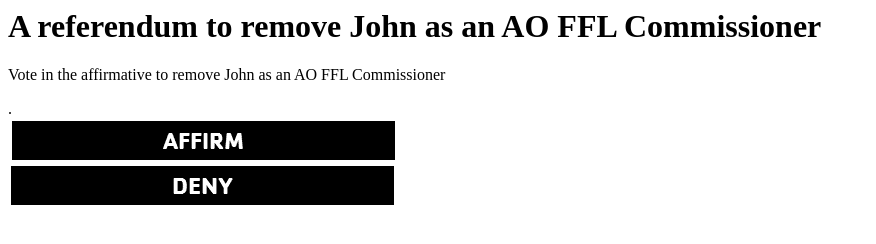
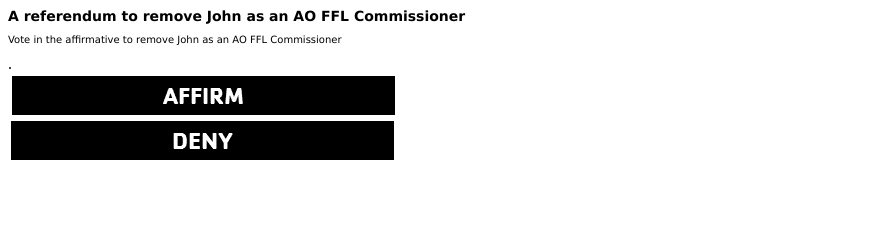
Before and after one commit to aofflreferendum/2018referendum, a plain HTML site: page index.html in a window 1280 px wide. Shown: the whole page, without its empty margins (0-876 px from the left). Drawn offline with Linux system fonts and the light colour scheme.

Commit message:
Update index.html

```diff
--- a/index.html
+++ b/index.html
@@ -1,4 +1,17 @@
+<style>
+  h1 {
+    font-family: "Cachet Bold", Verdana, Arial;
+    font-size: 14px;
+  }
+  p {
+    font-family: Verdana, Arial;
+    font-size: 10px;
+  }
+  #affirm:hover
+  {background-image: url('https://aofflreferendum.github.io/2018referendum/deny.png');}
+</style>
+
 <h1>A referendum to remove John as an AO FFL Commissioner</h1>
 <p>Vote in the affirmative to remove John as an AO FFL Commissioner</p>.
-<div style="display: block; text-align: left;"><a imageanchor="1" href="https://aofflreferendum.github.io/2018referendum/affirm.png"><img src="https://aofflreferendum.github.io/2018referendum/affirm.png" border="0"></a></div>
+<div style="display: block; text-align: left;"><a imageanchor="1" href="https://aofflreferendum.github.io/2018referendum/affirm.png"><img src="https://aofflreferendum.github.io/2018referendum/affirm.png" border="0" id="affirm"></a></div>
 <div style="display: block; text-align: left;"><a imageanchor="1" href="https://aofflreferendum.github.io/2018referendum/deny.png"><img src="https://aofflreferendum.github.io/2018referendum/deny.png" border="0"></a></div>
```
